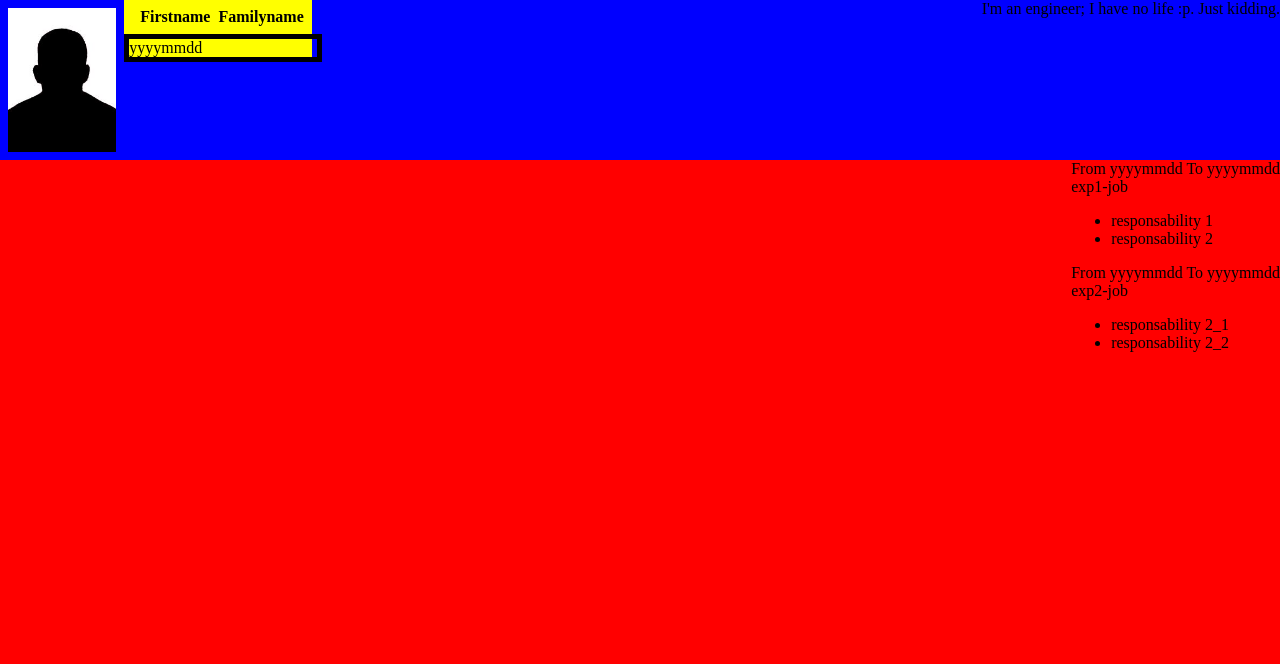
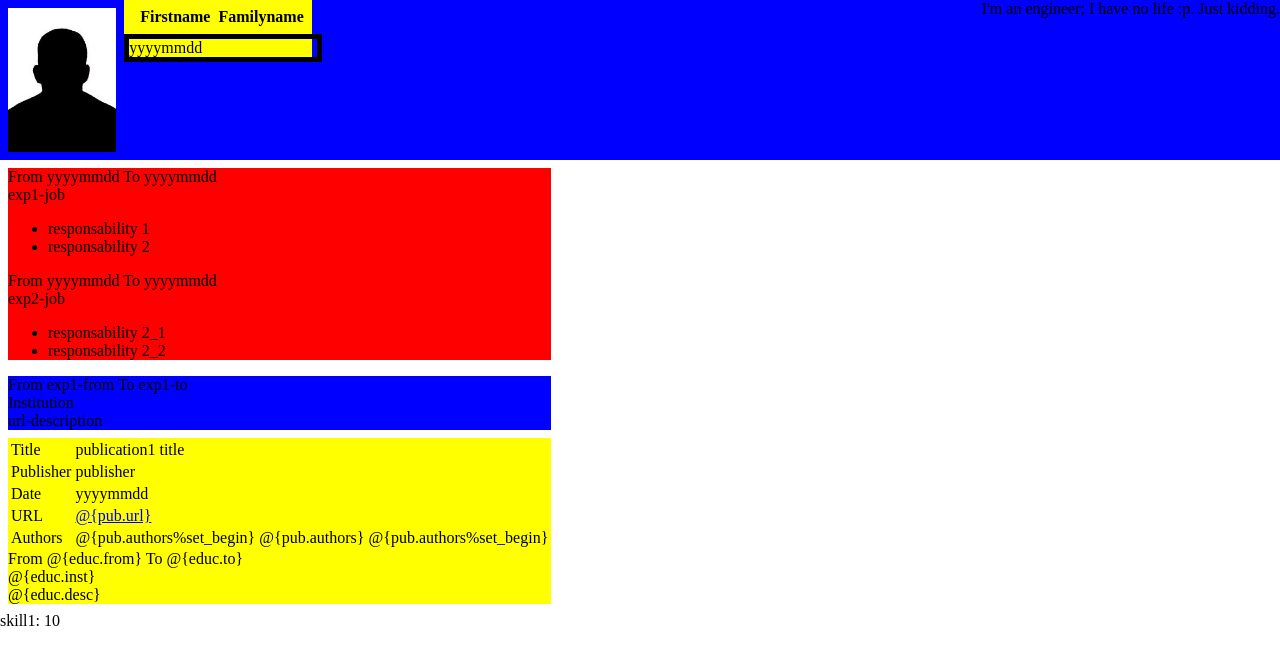
Before and after one commit to kariminf/cv.json, a plain HTML site: page index.html in a window 1280 px wide. Drawn offline with Linux system fonts and the light colour scheme.

Commit message:
fix aligning: I was mixing with left and right :p

```diff
--- a/styles/default/style.css
+++ b/styles/default/style.css
@@ -1,5 +1,5 @@
 body {
-  background-color: red;
+  overflow: hidden;
 }
 
 #header {
@@ -9,9 +9,10 @@ body {
   z-index: 2;
   position: fixed;
   top: 0;
-  right: 0;
+  left: 0;
   overflow: hidden;
 }
+
 
 @media only screen and (max-width: 480px) {
     /* For mobile phones: */
@@ -23,12 +24,6 @@ body {
       position: relative;
     }
 
-}
-
-#wrapper {
-  position: absolute;
-  top: 10em;
-  right: 0;
 }
 
 #name, #family {
@@ -47,12 +42,6 @@ body {
 }
 
 #fullname:after {
-  /*
-  content: ".";
-   visibility: hidden;
-   display: block;
-   height: 0;
-   clear: both;*/
 }
 
 #photo {
@@ -75,9 +64,32 @@ body {
 }
 
 #content {
-  text-align: left;
+  position: fixed;
+  top: 10em;
+  left:0;
+
+  /*margin: 0em 1em 0em 0em;*/
 }
 
 #bio {
   float: right;
 }
+
+#exp {
+  background-color: red;
+  margin: .5em .5em .5em .5em;
+}
+
+.exp_element {
+  display:inline;
+}
+
+#educ {
+  background-color: blue;
+  margin: .5em .5em .5em .5em;
+}
+
+#pub {
+  background-color: yellow;
+  margin: .5em .5em .5em .5em;
+}
--- a/styles/default/template.htm
+++ b/styles/default/template.htm
@@ -9,8 +9,9 @@
   </div>
   <div id="bio">@{bio%read}</div>
 </div>
-<div id="wrapper">
+
 <div id="content">
+
   <div id="exp">
     @{exp%set_begin}
     <div class="exp_element">
@@ -21,21 +22,54 @@
         <li> @{exp.resp}</li>
         @{exp.resp%set_end}
       </ul>
-
     </div>
     @{exp%set_end}
   </div>
+
   <div id="educ">
+    @{educ%set_begin}
+    <div class="educ_element">
+      From @{educ.from} To @{educ.to} <br>
+      @{educ.inst} <br>
+      @{educ.desc}
+    </div>
+    @{educ%set_end}
+  </div>
 
+  <div id="pub">
+    @{pub%set_begin}
+    <div class="pub_element">
+      <table>
+        <tr><td>Title</td>
+          <td>@{pub.title}</td></tr>
+        <tr><td>Publisher</td>
+          <td>@{pub.publisher}</td></tr>
+        <tr><td>Date</td>
+          <td>@{pub.date}</td></tr>
+        <tr><td>URL</td>
+          <td><a href="@{pub.url}" target = "_blank">@{pub.url}</a></td></tr>
+        <tr><td>Authors</td>
+          <td>
+            @{pub.authors%set_begin}
+            <span>@{pub.authors}</span>
+            @{pub.authors%set_begin}
+          </td></tr>
+      </table>
+      From @{educ.from} To @{educ.to} <br>
+      @{educ.inst} <br>
+      @{educ.desc}
     </div>
-    <div id="pub">
+    @{pub%set_end}
+  </div>
 
+  <div id="skill">
+    @{skill%set_begin}
+    <div class="educ_element">
+      @{skill.title}:  @{skill.mark}
     </div>
-    <div id="skil">
-
+    @{skill%set_end}
   </div>
   <div id="lang">
 
   </div>
 </div>
-</div>
--- a/vcard.json
+++ b/vcard.json
@@ -61,9 +61,9 @@
     }
 
   ],
-  "skil": [
+  "skill": [
     {
-      "title": "skil1",
+      "title": "skill1",
       "mark": 10
     }
   ],
```
Also changed, not shown: jsonvcard.js (+11 -0 lines). Lines whose indentation alone changed are shown as unchanged.
